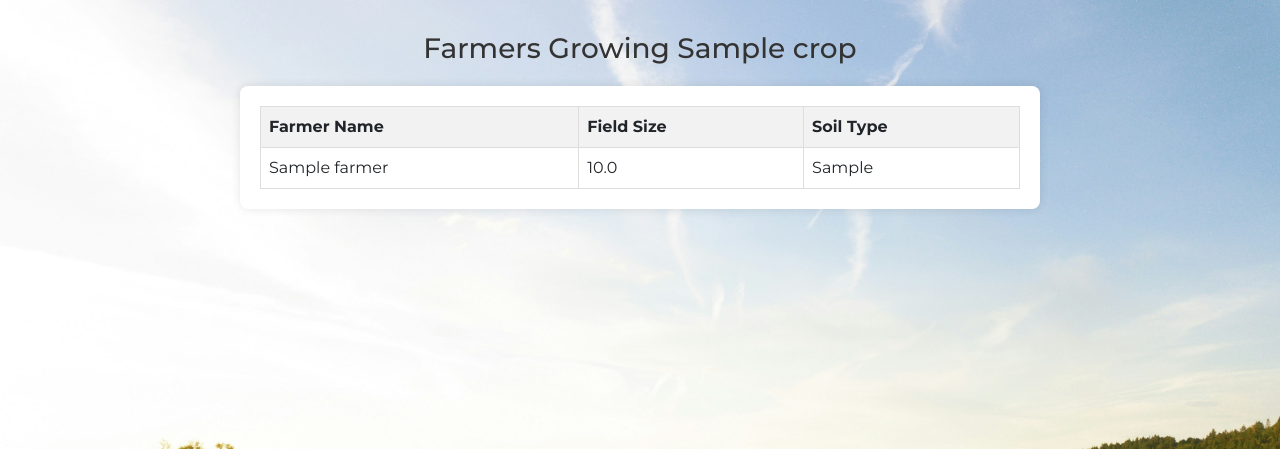
After one commit to KarthikGowdaMS/agrosphere, a Flask app: page /farmer/crop/1 in a window 1280 px wide. The commit adds this page. Shown: the top 449 px of the page. Run offline with Flask 3, Linux system fonts and the light colour scheme; a user stored in the database is signed in; tables that the repository leaves empty hold one stand-in row (values such as "Sample post").

Commit message:
final push

```diff
--- a/app.py
+++ b/app.py
@@ -318,6 +318,24 @@ def farmer_profile(farmer_id):
         return render_template('profile.html', farmer=farmer_data,field_size=field_size,harvest_data=harvest_data,market_data=market_data)
 
     return redirect(url_for('login'))
+
+# write for accessing farmer on a particular crop
+@app.route('/farmer/crop/<int:crop_id>',methods=['GET','POST'])
+def farmer_crop(crop_id):
+
+        if current_user.is_authenticated:
+            if current_user.role=='user':
+                return redirect(url_for('farmer_profile',farmer_id=current_user.id))
+
+            crop = Crop.query.get(crop_id)
+
+            farmers = db.session.query(Farmer, Field, Crop)\
+            .join(Field, Field.farmer_id == Farmer.id)\
+            .join(Crop, Field.crop_id == Crop.id)\
+            .filter(Crop.id == crop_id).all()
+
+            return render_template('farmerbycrop.html', farmers=farmers,crop=crop)
+        return redirect(url_for('login'))
 
 # @app.route('/farmers/create',methods=['POST'])
 # def create_farmer():
--- a/templates/crop.html
+++ b/templates/crop.html
@@ -30,6 +30,7 @@
                 <td><td><form id="deleteForm" method="POST" action="/crop/delete/{{crop.id}}" >
                     <button type="submit" class="btn btn-danger">Delete</button>
                 </form></td></td>
+                <td><a href="/farmer/crop/{{crop.id}}" class="btn btn-info">Farmer View</a></td>
                 {% endif %}
             </tr>
             {% endfor %}
--- /dev/null
+++ b/templates/farmerbycrop.html
@@ -0,0 +1,36 @@
+<!DOCTYPE html>
+<html lang = 'en'>
+<head>
+    <meta charset="UTF-8">
+    <meta name="viewport" content="width=device-width, initial-scale=1.0">
+    <link href="https://cdn.jsdelivr.net/npm/bootstrap@5.3.2/dist/css/bootstrap.min.css" rel="stylesheet" integrity="sha384-T3c6CoIi6uLrA9TneNEoa7RxnatzjcDSCmG1MXxSR1GAsXEV/Dwwykc2MPK8M2HN" crossorigin="anonymous">
+
+    <script src="https://cdn.jsdelivr.net/npm/bootstrap@5.3.2/dist/js/bootstrap.bundle.min.js" integrity="sha384-C6RzsynM9kWDrMNeT87bh95OGNyZPhcTNXj1NW7RuBCsyN/o0jlpcV8Qyq46cDfL" crossorigin="anonymous"></script>
+    <link rel="stylesheet" href="{{url_for('static',filename='css/profile.css')}}">
+
+    <title>Farmers by Crop</title>
+</head>
+<body>
+    <h3>Farmers Growing {{ crop.name }}</h3>
+    <div class="container">
+        {% if farmers %}
+    <table class="cssdoodler-table">
+        <tr>
+            <th>Farmer Name</th>
+            <th>Field Size</th>
+            <th>Soil Type</th>
+        </tr>
+        {% for farmer, field, crop in farmers %}
+        <tr>
+            <td>{{ farmer.name }}</td>
+            <td>{{ field.size }}</td>
+            <td>{{ field.soil_type }}</td>
+        </tr>
+        {% endfor %}
+    </table>
+    {% else %}
+    <p>No farmers are currently growing {{ crop.name }}</p>
+    {% endif %}
+    </div>
+</body>
+</html>
```
